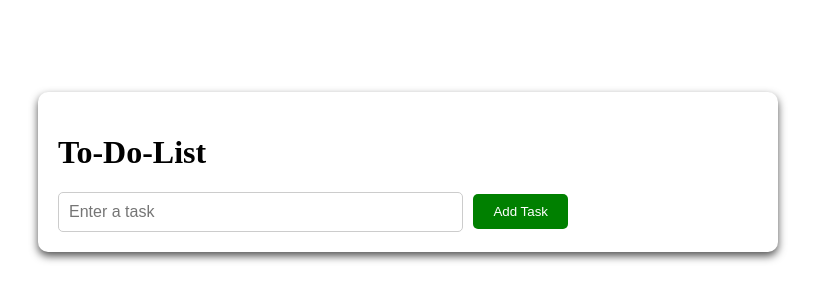
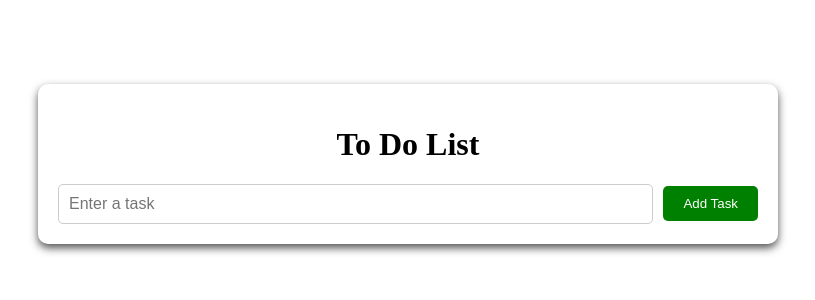
Before and after one commit to rusualin0031/to-do-list, a React (Vite) app: page / in a window 1280 px wide. Shown: the part 236-536 px from the top of the page, without its empty margins (232-1047 px from the left). Built offline with nearby package versions, Linux system fonts and the light colour scheme.

Commit message:
css improvements

```diff
--- a/src/App.jsx
+++ b/src/App.jsx
@@ -1,5 +1,5 @@
 import ToDoList from './components/ToDoList'
-import './App.css'
+import './App.scss'
 
 function App() {
   return (
--- /dev/null
+++ b/src/App.scss
@@ -0,0 +1,13 @@
+body {
+    margin: 0;
+    padding: 0;
+}
+
+.toDoListItems {
+    max-height: 50vh;
+    overflow-y: scroll;
+}
+
+h1 {
+    text-align: center;
+}
--- a/src/components/ToDoList.jsx
+++ b/src/components/ToDoList.jsx
@@ -73,7 +73,7 @@ function ToDoList() {
         <>
             <div className="container">
                 <div className="card">
-                    <h1>To-Do-List</h1>
+                    <h1>To Do List</h1>
                     <TaskForm onSubmit={handleSubmit} />
 
                     <DndContainer
--- a/src/index.scss
+++ b/src/index.scss
@@ -15,7 +15,6 @@
 
 .toDoListItems {
     .toDoListItem {
-        width: 500px;
         padding: 15px;
         border-bottom: 1px solid #eee;
         display: flex;
@@ -63,7 +62,6 @@
 }
 
 .newTaskForm {
-    width: 510px;
     display: flex;
     align-items: center;
 
```
Also changed, not shown: src/App.css (deleted).
